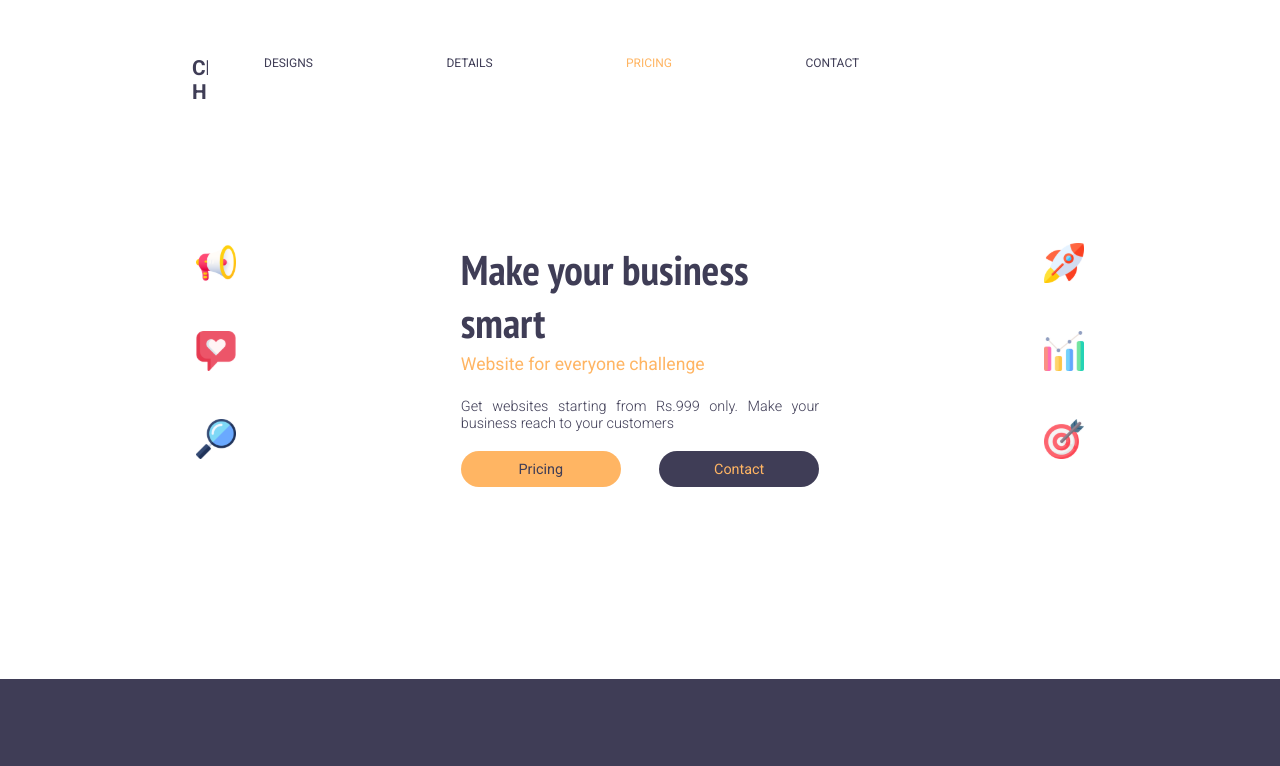
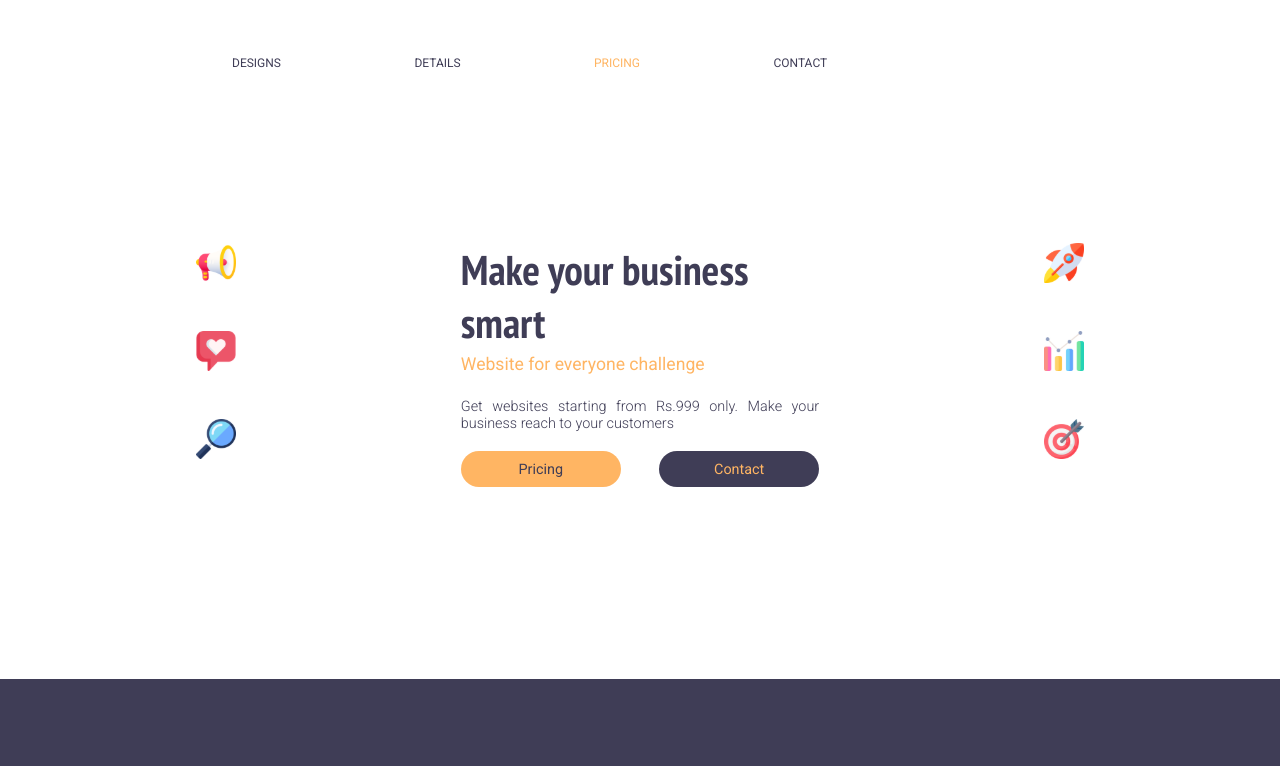
Before and after one commit to junaihd/website-challenge, a React (Create React App) app: page / in a window 1280 px wide. Shown: the top 766 px of the page. Built offline with nearby package versions, Linux system fonts and the light colour scheme.

Commit message:
Update App.css

```diff
--- a/src/App.css
+++ b/src/App.css
@@ -42,7 +42,7 @@ ul{
 
   font-size: 0.9rem;
   margin-top: -3rem;
-  margin-left: 1rem;
+  margin-left: -1rem;
 }
 li{
   list-style-type: none;
```
